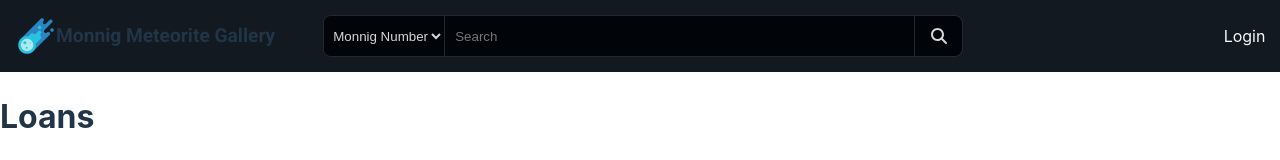
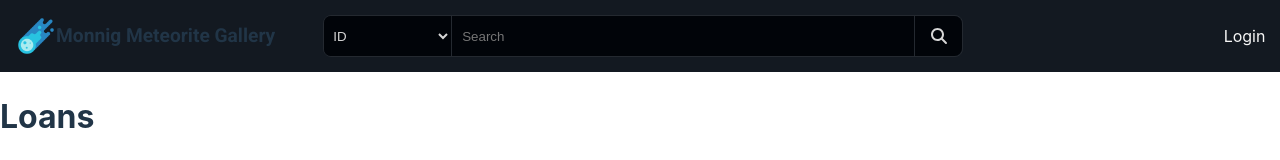
Before and after one commit to Choconaut/Monnig-Meteorite-Gallery-Frontend, a Vue app: page / in a window 1280 px wide. Shown: the top 160 px of the page. Built offline with nearby package versions, Linux system fonts and the light colour scheme; no server answers.

Commit message:
Searchbar example implementation

```diff
--- a/src/apis/loans.js
+++ b/src/apis/loans.js
@@ -1,16 +1,15 @@
-const host = "http://localhost:8080/api/v1/loans/search";
-
-const fetchLoans = async () => {
+const searchLoans = async (attribute, query) => {
+  const url = `http://localhost:8080/api/v1/loans/search?${attribute}=${encodeURIComponent(query)}`;
   try {
-      const response = await fetch(host);
-      if (!response.ok) {  // Check if the HTTP status code is 200-299
+    const response = await fetch(url);
+    if (!response.ok) {
       throw new Error(`HTTP error! Status: ${response.status}`);
     }
     return await response.json();
   } catch (error) {
-      console.error("Error fetching loans:", error);
-      throw error;  // Re-throw the error if you might want to handle it further up the call stack
+    console.error("Error searching loans:", error);
+    throw error;
   }
 };
 
-export { fetchLoans };
+export { searchLoans };
--- a/src/components/searchBar.vue
+++ b/src/components/searchBar.vue
@@ -1,20 +1,19 @@
 <template>
-  <form action="#" method="get" class="search-form">
-    <label for="search"></label>
+  <form @submit.prevent="onSearch" class="search-form">
     <div class="search-bar">
-      <select name="attributes" class="search-select">
-        <option value="monnigNumber">Monnig Number</option>
-        <option value="Name">Name</option>
-        <option value="Country">Country</option>
-        <option value="mClass">Class</option>
-        <option value="mGroup">Group</option>
-        <option value="yearFound">Year</option>
-        <option value="weight">Weight</option>
-        <option value="subsample">Subsample</option>
+      <select v-model="selectedAttribute" class="search-select">
+        <option value="loanId">ID</option>
+        <option value="loaneeName">Name</option>
+        <option value="loaneeEmail">Email</option>
+        <option value="loaneeAddress">Address</option>
+        <option value="loanStartdate">Start Date</option>
+        <option value="loanDuedate">Due Date</option>
+        <option value="trackingNumber">Tracking Number</option>
+        <option value="status">Status</option>
       </select>
       <input
+        v-model="searchQuery"
         type="text"
-        name="search"
         placeholder="Search"
         size="30"
         class="search-input"
@@ -25,6 +24,27 @@
     </div>
   </form>
 </template>
+
+<script>
+export default {
+  name: "SearchBar",
+  data() {
+    return {
+      selectedAttribute: "loanId", // Default selection
+      searchQuery: ""
+    };
+  },
+  methods: {
+    async onSearch() {
+      if (!this.searchQuery) {
+        alert("Please enter a search query.");
+        return;
+      }
+      this.$emit('search', { attribute: this.selectedAttribute, query: this.searchQuery });
+    }
+  }
+};
+</script>
 
 <style scoped>
 .search-form {
@@ -86,9 +106,3 @@ button:hover {
   filter: brightness(110%);
 }
 </style>
-
-<script>
-export default {
-  name: "SearchBar",
-};
-</script>
--- a/src/views/Search.vue
+++ b/src/views/Search.vue
@@ -5,9 +5,9 @@
       <label class="meteorLabel">Monnig Meteorite Gallery</label>
     </div>
 
-    <searchBar class="centerItem" />
+    <searchBar @search="performSearch" />
 
-    <div  class="rightGroup">
+    <div class="rightGroup">
       <router-link :to="{ name: 'login' }" class="loginLink">
         <span>Login</span>
       </router-link>
@@ -18,7 +18,15 @@
     <h1>Loans</h1>
     <ul>
       <li v-for="loan in loans" :key="loan.loanId">
-        {{ loan.loaneeName }}
+        <h3>Loan ID: {{ loan.loanId }}</h3>
+        <p>Name: {{ loan.loaneeName }}</p>
+        <p>Institution: {{ loan.loaneeInstitution }}</p>
+        <p>Email: {{ loan.loaneeEmail }}</p>
+        <p>Address: {{ loan.loaneeAddress }}</p>
+        <p>Start Date: {{ loan.loanStartdate }}</p>
+        <p>Due Date: {{ loan.loanDuedate }}</p>
+        <p>Tracking Number: {{ loan.trackingNumber }}</p>
+        <p>Status: {{ loan.status }}</p>
       </li>
     </ul>
   </div>
@@ -26,20 +34,20 @@
 
 <script setup>
 import searchBar from "../components/searchBar.vue";
-import { ref, onMounted } from 'vue';
-import { fetchLoans } from '../apis/loans'; // Update the path as necessary
+import { ref } from 'vue';
+import { searchLoans } from '../apis/loans'; // Assuming this function is properly exported
 
 const loans = ref([]);
 
-onMounted(async () => {
+const performSearch = async ({ attribute, query }) => {
   try {
-    const response = await fetchLoans();
-    loans.value = response.data;
-    console.log("Loans loaded:", loans.value); // This will help confirm the data structure
+    const response = await searchLoans(attribute, query);
+    loans.value = response.data;  // Ensure this matches the API response structure
+    console.log("Loans loaded:", loans.value); // Log to confirm data structure
   } catch (error) {
-    console.error('Failed to load loans:', error);
+    console.error('Search failed:', error);
   }
-});
+};
 
 </script>
 
```
Lines whose indentation alone changed are shown as unchanged.
